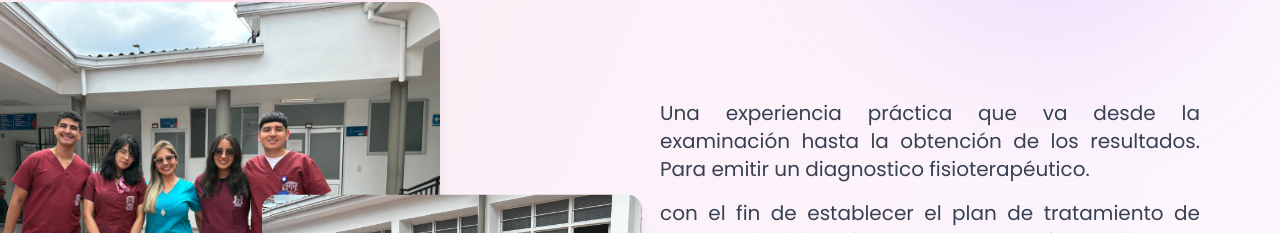
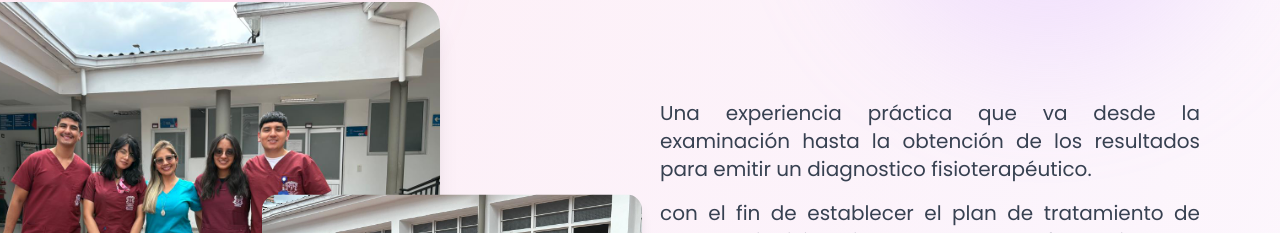
Before and after one commit to JuanF88/ximenaPage, a Next.js app: page / in a window 1280 px wide. Shown: the part 322-555 px from the top of the page. Built offline with nearby package versions, Linux system fonts and the light colour scheme.

Commit message:
Correcion hero

```diff
--- a/src/components/Hero.js
+++ b/src/components/Hero.js
@@ -94,7 +94,7 @@ export default function Hero() {
   <div className="w-full md:w-1/2 space-y-4">
     <p className="text-lg sm:text-xl text-gray-700 leading-relaxed text-justify max-w-2xl mx-auto">
       Una experiencia práctica que va desde la examinación hasta la
-      obtención de los resultados. Para emitir un diagnostico fisioterapéutico.
+      obtención de los resultados para emitir un diagnostico fisioterapéutico.
     </p>
 
     <p className="text-lg sm:text-xl text-gray-700 leading-relaxed text-justify max-w-2xl mx-auto">
```
